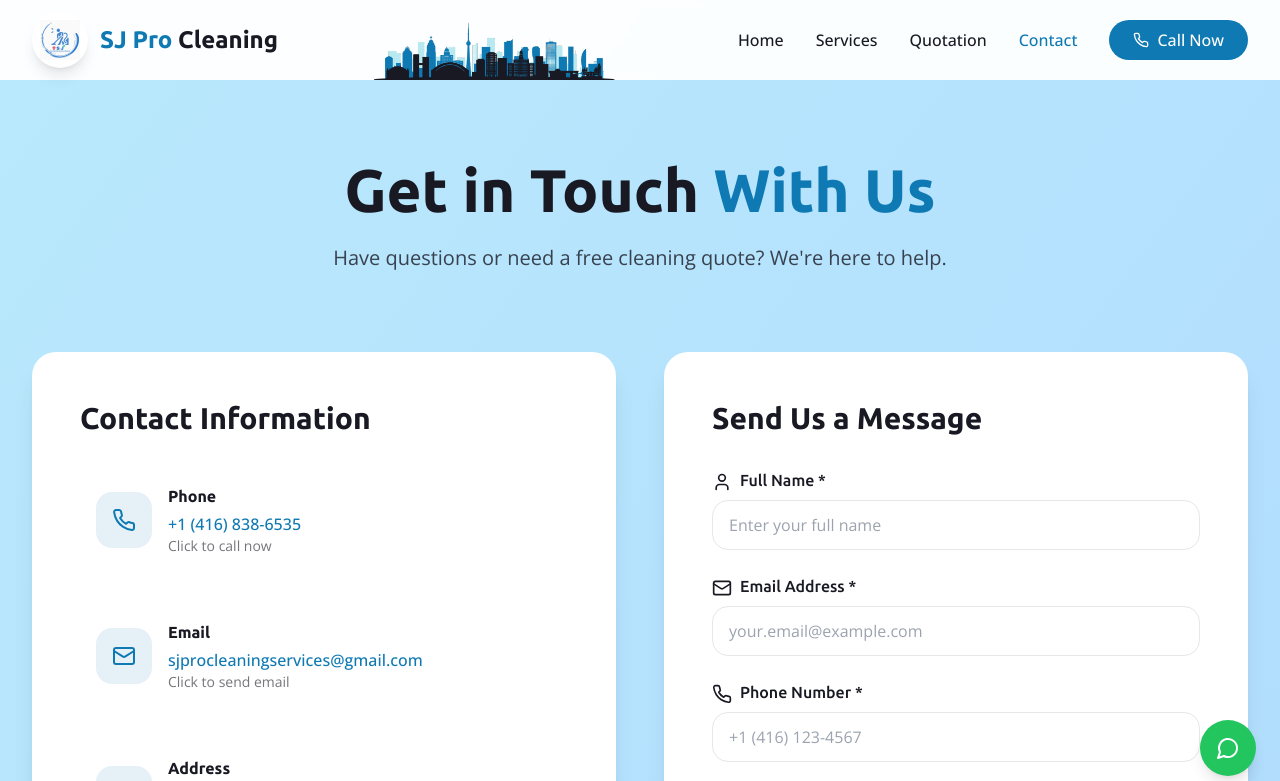
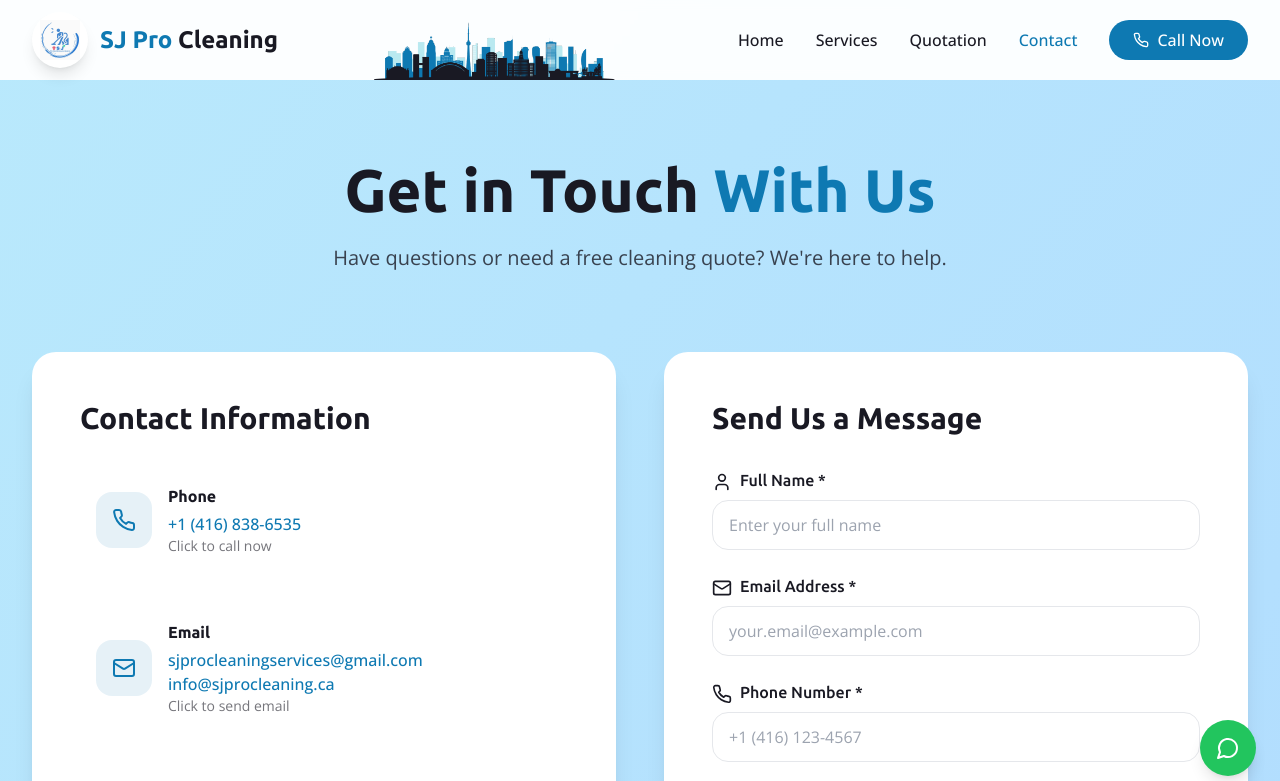
Before and after one commit to zulkifl17/sjcleaning-bolt, a React (Vite) app: page /contact in a window 1280 px wide. Shown: the top 781 px of the page. Built offline with nearby package versions, Linux system fonts and the light colour scheme.

Commit message:
Add additional email contact options in Contact component

```diff
--- a/src/pages/Contact.tsx
+++ b/src/pages/Contact.tsx
@@ -118,9 +118,18 @@ Please get back to me at your earliest convenience. Thank you!`;
                     </div>
                     <div>
                       <h3 className="font-ubuntu font-bold text-charcoal mb-1">Email</h3>
-                      <p className="text-primary font-openSans font-medium hover:underline">
+                      <a
+                        href="mailto:sjprocleaningservices@gmail.com"
+                        className="text-primary font-openSans font-medium hover:underline block"
+                      >
                         sjprocleaningservices@gmail.com
-                      </p>
+                      </a>
+                      <a
+                        href="mailto:info@sjprocleaning.ca"
+                        className="text-primary font-openSans font-medium hover:underline block"
+                      >
+                        info@sjprocleaning.ca
+                      </a>
                       <p className="text-charcoal/60 font-openSans text-sm">Click to send email</p>
                     </div>
                   </div>
```
